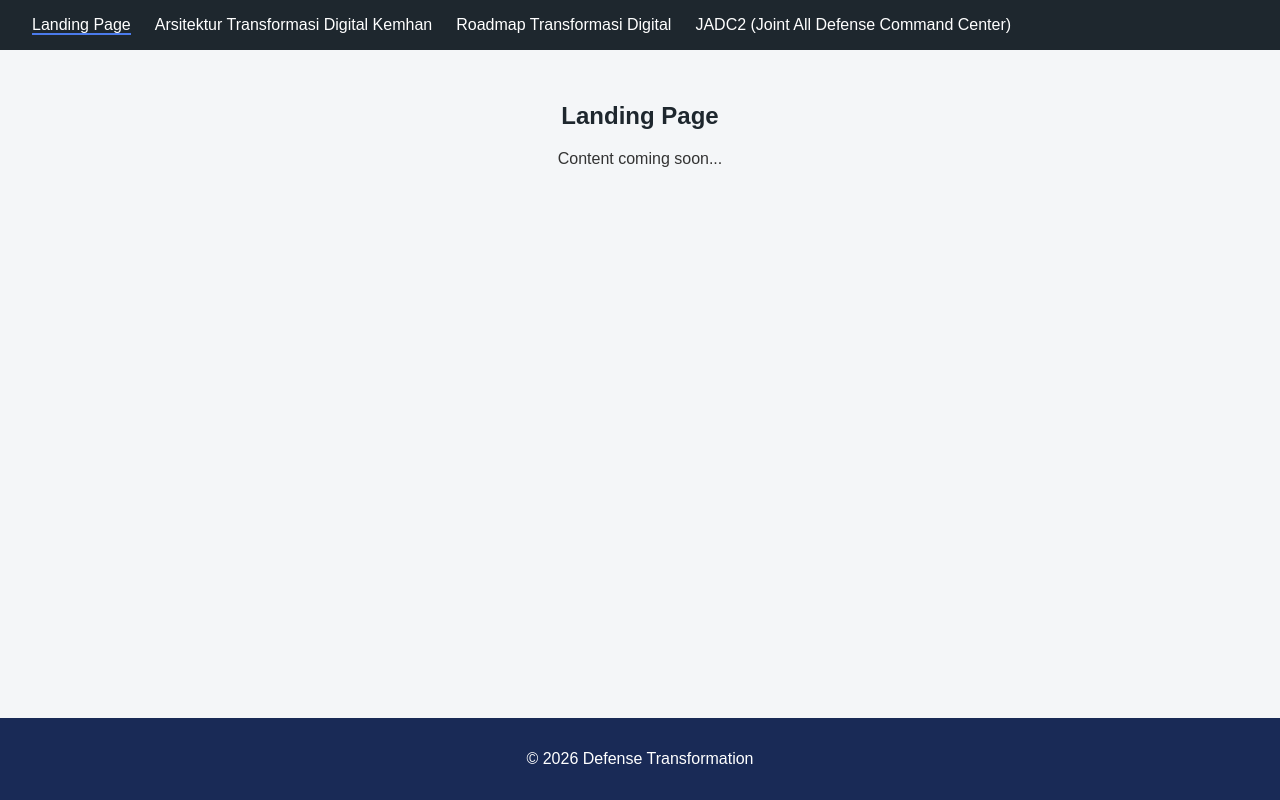
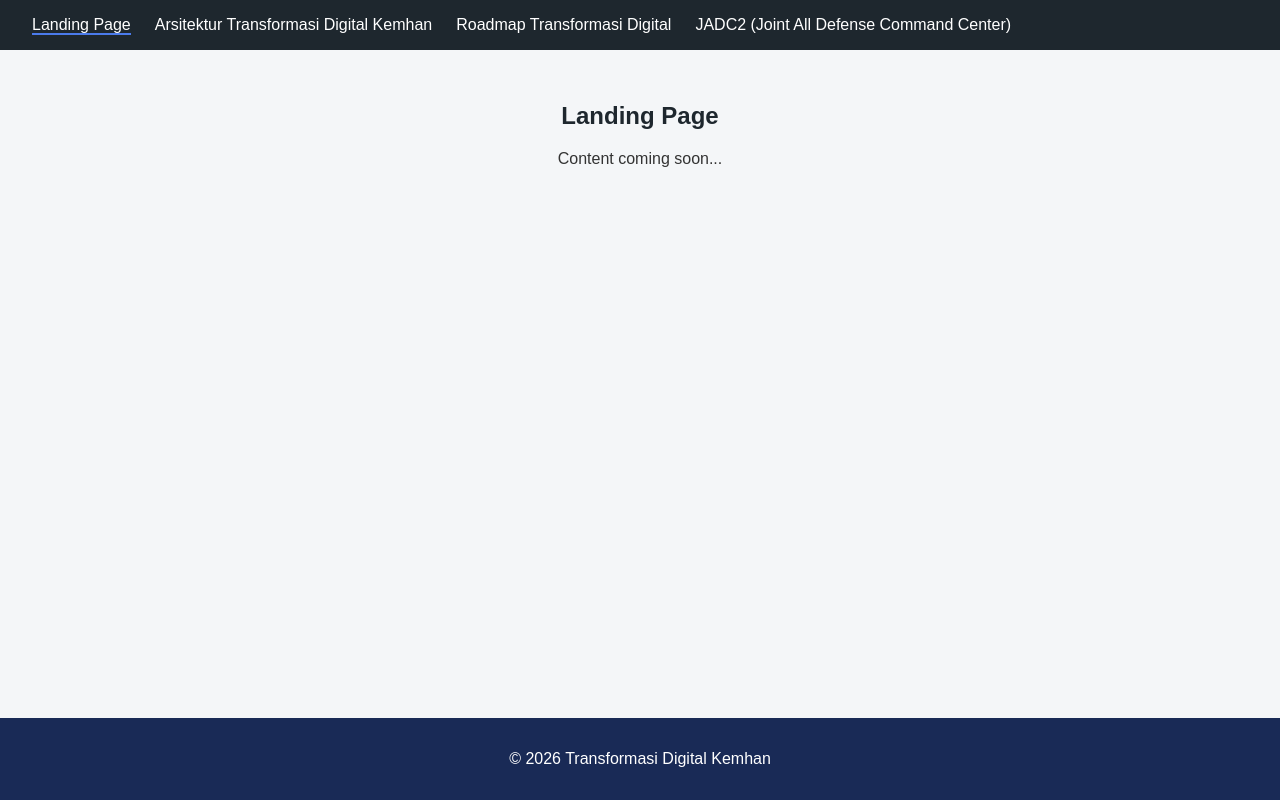
Before and after one commit to marcelsuanditambing/transformasi_kemhan, a Vue app: page / in a window 1280 px wide. Built offline with nearby package versions, Linux system fonts and the light colour scheme.

Commit message:
update footer copyright text to reflect correct organization name

```diff
--- a/src/App.vue
+++ b/src/App.vue
@@ -5,7 +5,7 @@
       <router-view />
     </main>
     <footer class="footer">
-      <p>&copy; 2026 Defense Transformation</p>
+      <p>&copy; 2026 Transformasi Digital Kemhan</p>
     </footer>
   </div>
 </template>
```
